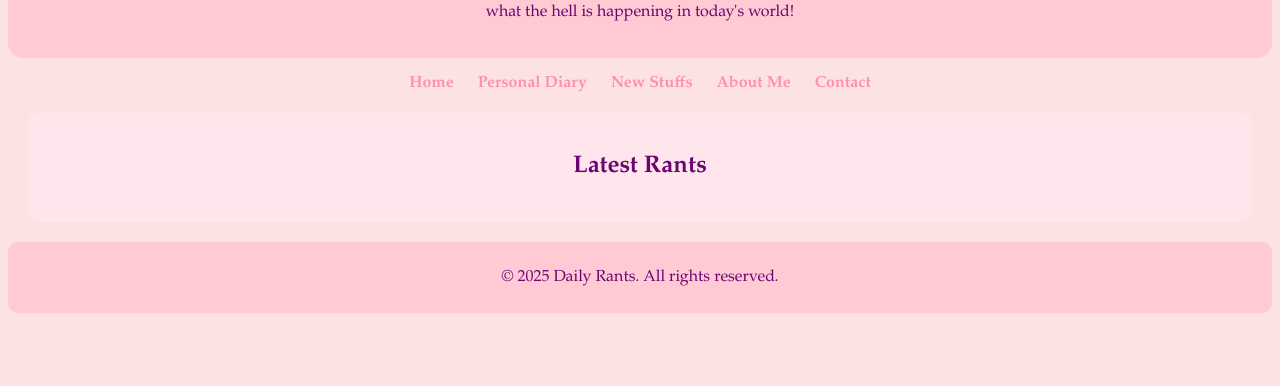
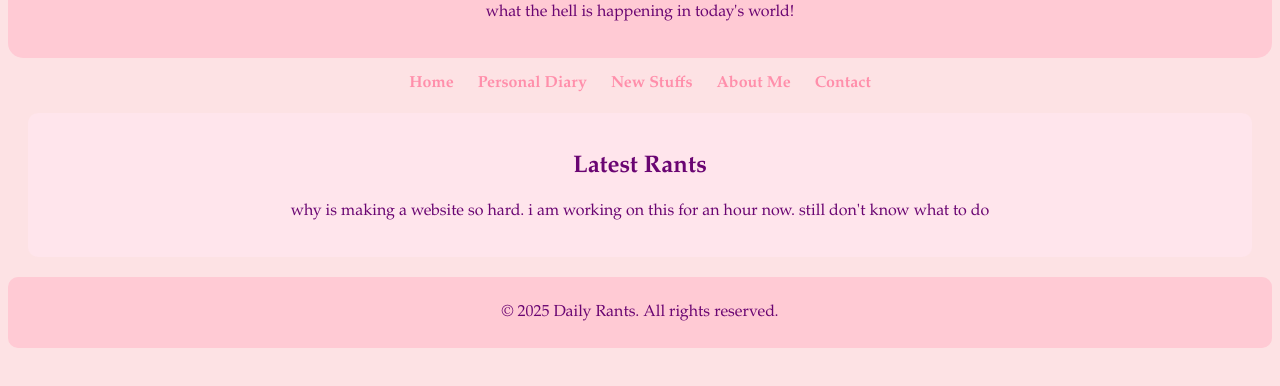
Before and after one commit to jennifer2408-writer/Daily-Rants, a plain HTML site: page rants.html in a window 1280 px wide. Shown: the part 106-492 px from the top of the page. Drawn offline with Linux system fonts and the light colour scheme.

Commit message:
Update rants.html

```diff
--- a/rants.html
+++ b/rants.html
@@ -24,7 +24,7 @@
 
     <section>
         <h2>Latest Rants</h2>
-        <p></p>
+        <p>why is making a website so hard. i am working on this for an hour now. still don't know what to do</p>
         <p></p>
     </section>
 
```
